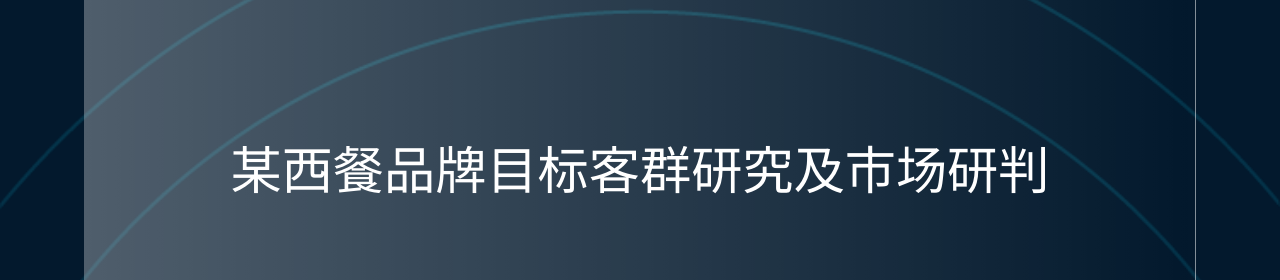
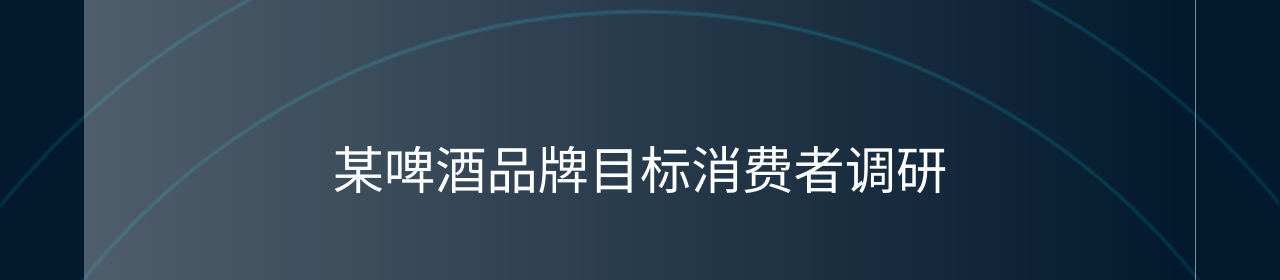
Before and after one commit to tangiblen/20230814mobvvvv, a plain HTML site: page service_big.html in a window 1280 px wide. Shown: the part 4378-4658 px from the top of the page. Drawn offline with Linux system fonts and the light colour scheme; a web font is replaced by a local one.

Commit message:
ttt:: 修改

```diff
--- a/service_big.html
+++ b/service_big.html
@@ -73,7 +73,7 @@
             <div class="aqqz">
                 <div class="ptpart02">
                     <h1 class="customerdz">客户<span class="bluecolor">案例</span>02</h1>
-                    <span class="desc" style="text-align: center;">某西餐品牌目标客群研究及市场研判</span>
+                    <span class="desc" style="text-align: center;">某啤酒品牌目标消费者调研</span>
                     <ul style="display: flex; justify-content: space-evenly;">
                         <li class="ptli ptlileft"><img class="mlogoleft" src="./img/0816线上大数据/线上大数据4.png" alt="" srcset=""></li>
                         <li class="ptli ptliright"><img class="mlogoright" src="./img/0816线上大数据/线上大数据5.png" alt="" srcset=""></li>
```
